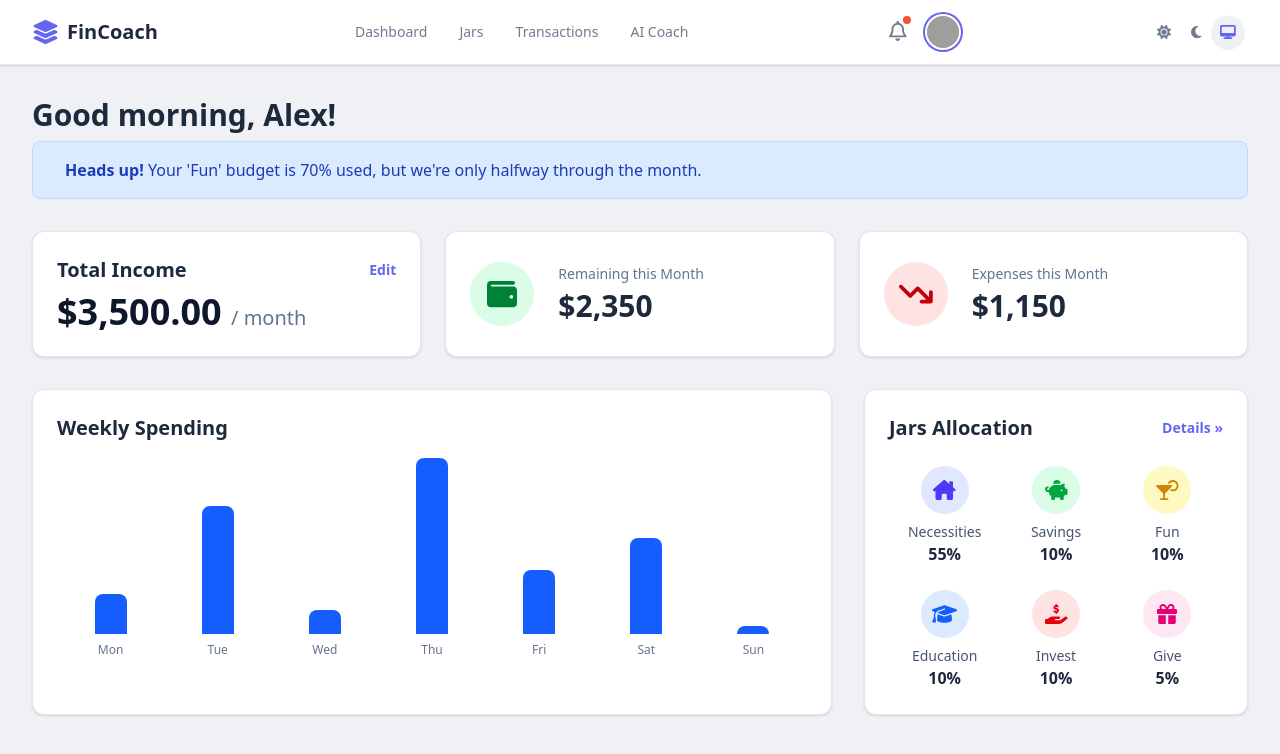
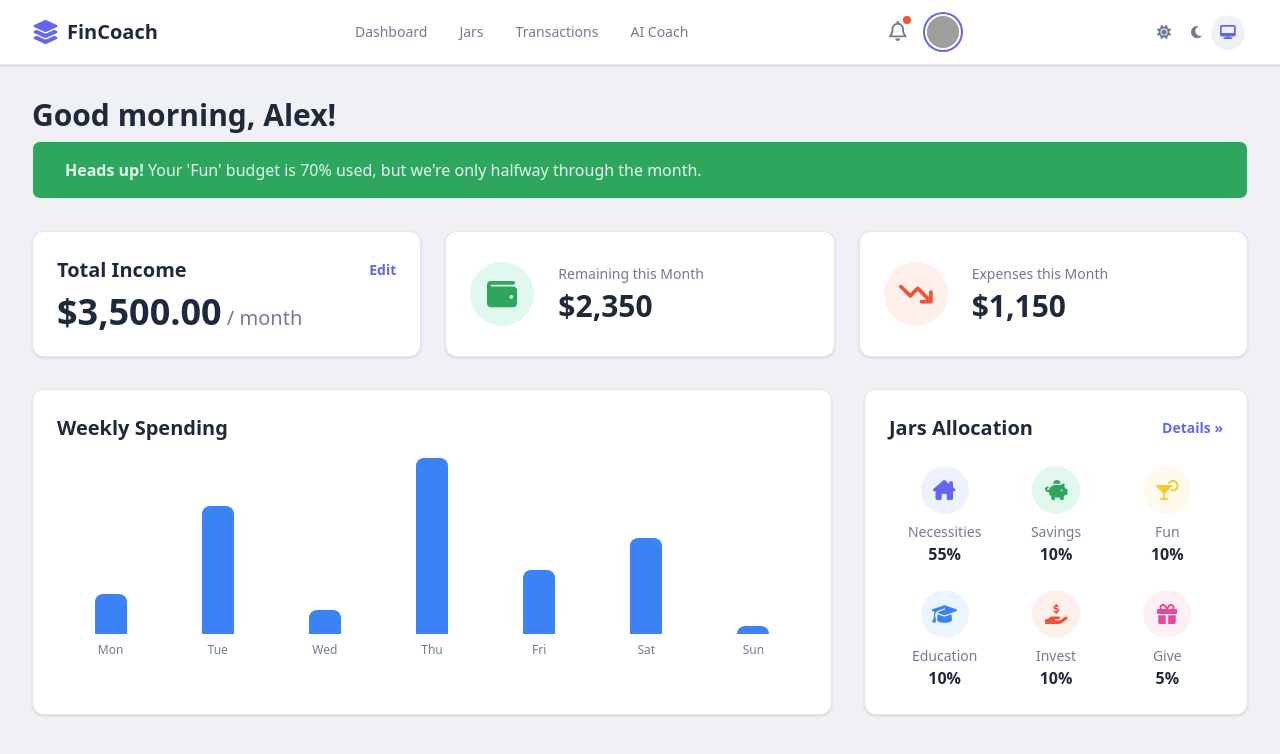
Before and after one commit to HCMUS-HQHuy/VPBANK-HACKATHON, a React (Vite) app: page / in a window 1280 px wide. Shown: the top 754 px of the page. Built offline with nearby package versions, Linux system fonts and the light colour scheme; grey boxes are pictures that could not be loaded.

Commit message:
finish dark theme Dashboard

```diff
--- a/src/common/JarsIcon.jsx
+++ b/src/common/JarsIcon.jsx
@@ -1,12 +1,12 @@
 import { faHouseChimney, faPiggyBank, faMartiniGlassCitrus, faGraduationCap, faHandHoldingDollar, faGift } from '@fortawesome/free-solid-svg-icons'
 
 const JarsIcon = [
-	{ label: 'Necessities',	percent: '55%', icon: faHouseChimney,		background: 'bg-indigo-100',	color: 'text-indigo-600' },
-	{ label: 'Savings',		percent: '10%', icon: faPiggyBank, 			background: 'bg-green-100', 	color: 'text-green-600' },
-	{ label: 'Fun',			percent: '10%', icon: faMartiniGlassCitrus, background: 'bg-yellow-100', 	color: 'text-yellow-600' },
-	{ label: 'Education',	percent: '10%', icon: faGraduationCap, 		background: 'bg-blue-100', 		color: 'text-blue-600' },
-	{ label: 'Invest',		percent: '10%', icon: faHandHoldingDollar, 	background: 'bg-red-100', 		color: 'text-red-600' },
-	{ label: 'Give',		percent: '5%', 	icon: faGift,				background: 'bg-pink-100', 		color: 'text-pink-600' },
+	{ label: 'Necessities',	percent: '55%', icon: faHouseChimney,		background: 'bg-primary-light',	color: 'text-primary' },
+	{ label: 'Savings',		percent: '10%', icon: faPiggyBank, 			background: 'bg-green-light', 	color: 'text-green' },
+	{ label: 'Fun',			percent: '10%', icon: faMartiniGlassCitrus, background: 'bg-yellow-light', 	color: 'text-yellow' },
+	{ label: 'Education',	percent: '10%', icon: faGraduationCap, 		background: 'bg-blue-light', 	color: 'text-blue' },
+	{ label: 'Invest',		percent: '10%', icon: faHandHoldingDollar, 	background: 'bg-danger-light', 	color: 'text-danger' },
+	{ label: 'Give',		percent: '5%', 	icon: faGift,				background: 'bg-pink-light', 	color: 'text-pink' },
 ];
 
 export default JarsIcon;
--- a/src/common/financialOverview/ExpensesCard.jsx
+++ b/src/common/financialOverview/ExpensesCard.jsx
@@ -1,20 +1,29 @@
-import { FontAwesomeIcon } from '@fortawesome/react-fontawesome'
-import { faArrowTrendDown } from '@fortawesome/free-solid-svg-icons'
+import { FontAwesomeIcon } from '@fortawesome/react-fontawesome';
+import { faArrowTrendDown } from '@fortawesome/free-solid-svg-icons';
 
-const ExpensesCard  = () => {
-	return (
-		<>
-            <div className="bg-white p-6 rounded-xl border border-slate-200 shadow-sm flex items-center gap-6">
-              <div className="w-16 h-16 rounded-full flex items-center justify-center bg-red-100 text-red-700 text-3xl">
-                <FontAwesomeIcon icon={faArrowTrendDown}/>
-              </div>
-              <div>
-                <p className="text-sm font-medium text-slate-500">Expenses this Month</p>
-                <p className="text-3xl font-bold text-slate-800 mt-1">$1,150</p>
-              </div>
+const ExpensesCard = () => {
+    return (
+        // The unnecessary fragment is removed, and theme classes are applied.
+        <div className="bg-card p-6 rounded-xl border border-border shadow-sm flex items-center gap-6">
+
+            {/*
+                CHANGED:
+                - bg-red-100 -> bg-danger-light
+                - text-red-700 -> text-danger (Tailwind will use the appropriate dark/light shade)
+            */}
+            <div className="w-16 h-16 rounded-full flex items-center justify-center bg-danger-light text-danger text-3xl flex-shrink-0">
+                <FontAwesomeIcon icon={faArrowTrendDown} />
             </div>
-		</>
-	)
-}
+
+            <div>
+                {/* CHANGED: text-slate-500 -> text-text-secondary */}
+                <p className="text-sm font-medium text-text-secondary">Expenses this Month</p>
+
+                {/* CHANGED: text-slate-800 -> text-text-primary */}
+                <p className="text-3xl font-bold text-text-primary mt-1">$1,150</p>
+            </div>
+        </div>
+    );
+};
 
 export default ExpensesCard;
--- a/src/common/financialOverview/RemainingCard.jsx
+++ b/src/common/financialOverview/RemainingCard.jsx
@@ -1,20 +1,29 @@
-import { FontAwesomeIcon } from '@fortawesome/react-fontawesome'
-import { faWallet } from '@fortawesome/free-solid-svg-icons'
+import { FontAwesomeIcon } from '@fortawesome/react-fontawesome';
+import { faWallet } from '@fortawesome/free-solid-svg-icons';
 
-const RemainingCard = ()=> {
-	return (
-		<>
-			<div className="bg-white p-6 rounded-xl border border-slate-200 shadow-sm flex items-center gap-6">
-				<div className="w-16 h-16 rounded-full flex items-center justify-center bg-green-100 text-green-700 text-3xl">
-				<FontAwesomeIcon icon={faWallet}/>
-				</div>
-				<div>
-				<p className="text-sm font-medium text-slate-500">Remaining this Month</p>
-				<p className="text-3xl font-bold text-slate-800 mt-1">$2,350</p>
-				</div>
-			</div>
-		</>
-	)
-}
+const RemainingCard = () => {
+    return (
+        // The unnecessary fragment is removed, and theme classes are applied.
+        <div className="bg-card p-6 rounded-xl border border-border shadow-sm flex items-center gap-6">
+
+            {/*
+                CHANGED:
+                - bg-green-100 -> bg-green-light
+                - text-green-700 -> text-green (Tailwind will use the appropriate dark/light shade)
+            */}
+            <div className="w-16 h-16 rounded-full flex items-center justify-center bg-green-light text-green text-3xl flex-shrink-0">
+                <FontAwesomeIcon icon={faWallet} />
+            </div>
+
+            <div>
+                {/* CHANGED: text-slate-500 -> text-text-secondary */}
+                <p className="text-sm font-medium text-text-secondary">Remaining this Month</p>
+
+                {/* CHANGED: text-slate-800 -> text-text-primary */}
+                <p className="text-3xl font-bold text-text-primary mt-1">$2,350</p>
+            </div>
+        </div>
+    );
+};
 
 export default RemainingCard;
--- a/src/common/financialOverview/TotalIncomeCard.jsx
+++ b/src/common/financialOverview/TotalIncomeCard.jsx
@@ -1,18 +1,24 @@
+const TotalIncomeCard = () => {
+    return (
+        // The unnecessary fragment is removed, and theme classes are applied.
+        <div className="bg-card p-6 rounded-xl border border-border shadow-sm">
+            <div className="flex justify-between items-center">
+                {/* CHANGED: text-slate-800 -> text-text-primary */}
+                <h3 className="text-xl font-bold text-text-primary">Total Income</h3>
 
-const TotalIncomeCard = () => {
-	return (
-		<>
-			<div className="bg-white p-6 rounded-xl border border-slate-200 shadow-sm">
-              <div className="flex justify-between items-center">
-                <h3 className="text-xl font-bold text-slate-800">Total Income</h3>
-                <a href="#" className="text-sm font-semibold text-primary hover:text-indigo-700">Edit</a>
-              </div>
-              <p className="text-4xl font-bold text-slate-900 mt-2">
-                $3,500.00 <span className="text-xl font-medium text-slate-500">/ month</span>
-              </p>
+                {/* CHANGED: text-primary -> text-text-accent */}
+                <a href="#" className="text-sm font-semibold text-text-accent hover:underline">
+                    Edit
+                </a>
             </div>
-		</>
-	)
-}
+
+            <p className="text-4xl font-bold text-text-primary mt-2">
+                $3,500.00
+                {/* CHANGED: text-slate-500 -> text-text-secondary */}
+                <span className="text-xl font-medium text-text-secondary"> / month</span>
+            </p>
+        </div>
+    );
+};
 
 export default TotalIncomeCard;
--- a/src/dashboard/JarsAllocation.jsx
+++ b/src/dashboard/JarsAllocation.jsx
@@ -1,26 +1,32 @@
-import { FontAwesomeIcon } from '@fortawesome/react-fontawesome'
-import JarsIcon from "@/common/JarsIcon";
+import { FontAwesomeIcon } from '@fortawesome/react-fontawesome';
+// CHANGED: Import the data from its new file
+import JarsIcon from '@/common/JarsIcon';
 
 const JarsAllocation = () => {
     return (
         <>
             <div className="flex justify-between items-center mb-6">
-			<h3 className="text-xl font-bold text-slate-800">Jars Allocation</h3>
-			<a href="#" className="text-sm font-semibold text-primary hover:text-indigo-700">Details »</a>
+                {/* CHANGED: Replaced hardcoded colors with theme-aware classes */}
+                <h3 className="text-xl font-bold text-text-primary">Jars Allocation</h3>
+                <a href="#" className="text-sm font-semibold text-text-accent hover:underline">Details »</a>
             </div>
+
             <div className="grid grid-cols-3 gap-y-6 text-center">
+                {/* CHANGED: Destructure 'themeColor' instead of 'background' and 'color' */}
                 {JarsIcon.map(({ label, percent, icon, background, color }) => (
                     <div key={label} className="flex flex-col items-center">
                         <div className={`w-12 h-12 rounded-full flex items-center justify-center ${background} ${color} text-xl`}>
-					<FontAwesomeIcon icon={icon}/>
+                            <FontAwesomeIcon icon={icon} />
                         </div>
-				<p className="text-sm font-medium text-slate-600 mt-2">{label}</p>
-				<p className="font-bold text-slate-800">{percent}</p>
+
+                        {/* CHANGED: Replaced hardcoded colors with theme-aware classes */}
+                        <p className="text-sm font-medium text-text-secondary mt-2">{label}</p>
+                        <p className="font-bold text-text-primary">{percent}</p>
                     </div>
                 ))}
             </div>
         </>
-	)
-}
+    );
+};
 
 export default JarsAllocation;
--- a/src/dashboard/Page.jsx
+++ b/src/dashboard/Page.jsx
@@ -12,8 +12,8 @@
       <div className="container mx-auto p-4 md:p-8">
         {/* Header Greeting */}
         <header className="mb-8">
-          <h1 className="text-3xl font-bold text-slate-800 mb-2">Good morning, Alex!</h1>
-          <div className="flex items-start gap-4 p-4 bg-blue-100 text-blue-800 border border-blue-200 rounded-lg">
+          <h1 className="text-3xl font-bold text-text-primary mb-2">Good morning, Alex!</h1>
+          <div className="flex items-start gap-4 p-4 bg-green text-green-light border border-green-light rounded-lg">
             <i className="fa-solid fa-lightbulb text-xl mt-1"></i>
             <p className="text-base">
               <span className="font-semibold">Heads up!</span> Your 'Fun' budget is 70% used, but we're only halfway through the month.
@@ -34,10 +34,11 @@
         <section>
           <div className="grid grid-cols-1 lg:grid-cols-3 gap-8">
             {/* Weekly Spending Chart */}
-            <div className="lg:col-span-2 bg-white p-6 rounded-xl border border-slate-200 shadow-sm">
-              <Spending/>
+            <div className="lg:col-span-2 bg-card p-6 rounded-xl border border-border shadow-sm">
+              <Spending />
             </div>
-			<div className="lg:col-span-1 bg-white p-6 rounded-xl border border-slate-200 shadow-sm">
+
+			<div className="lg:col-span-1 bg-card p-6 rounded-xl border border-border shadow-sm">
                 <JarsAllocation/>
             </div>
           </div>
--- a/src/dashboard/Spending.jsx
+++ b/src/dashboard/Spending.jsx
@@ -1,9 +1,8 @@
-
 
 const Spending = () => {
 	return (
 		<>
-			<h3 className="text-xl font-bold text-slate-800 mb-6">Weekly Spending</h3>
+			<h3 className="text-xl font-bold text-text-primary mb-6">Weekly Spending</h3>
 			<div className="flex items-end justify-around h-48">
 			{[
 				{ day: 'Mon', amount: '$25', height: 'h-10' },
@@ -16,12 +15,12 @@
 			].map(({ day, amount, height }) => (
 				<div key={day} className="flex flex-col items-center gap-2 group">
 				<div className="relative">
-					<span className="absolute bottom-full mb-2 hidden group-hover:block bg-slate-800 text-white text-xs px-2 py-1 rounded">
+					<span className="absolute bottom-full mb-2 hidden group-hover:block bg-card-secondary text-text-primary text-xs px-2 py-1 rounded">
 					{amount}
 					</span>
 				</div>
-				<div className={`w-8 ${height} bg-blue-600 transition-colors rounded-t-lg`}></div>
-				<p className="text-xs font-medium text-slate-500">{day}</p>
+				<div className={`w-8 ${height} bg-blue transition-colors rounded-t-lg`}></div>
+				<p className="text-xs font-medium text-text-secondary">{day}</p>
 				</div>
 			))}
 			</div>
```
Lines whose indentation alone changed are shown as unchanged.
